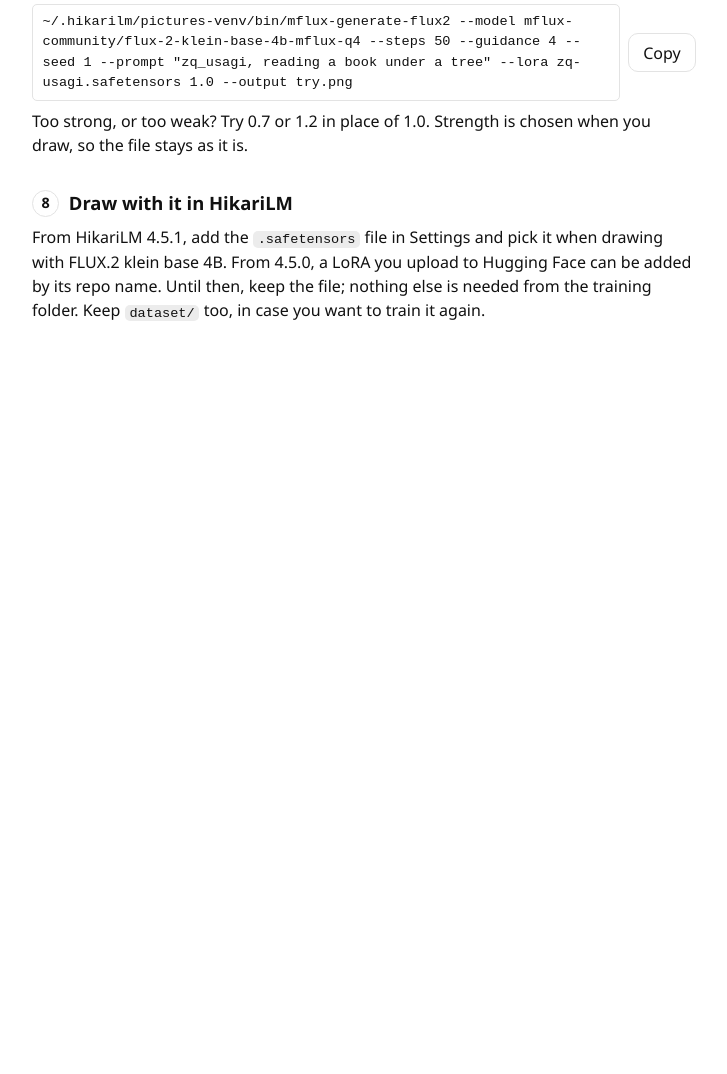
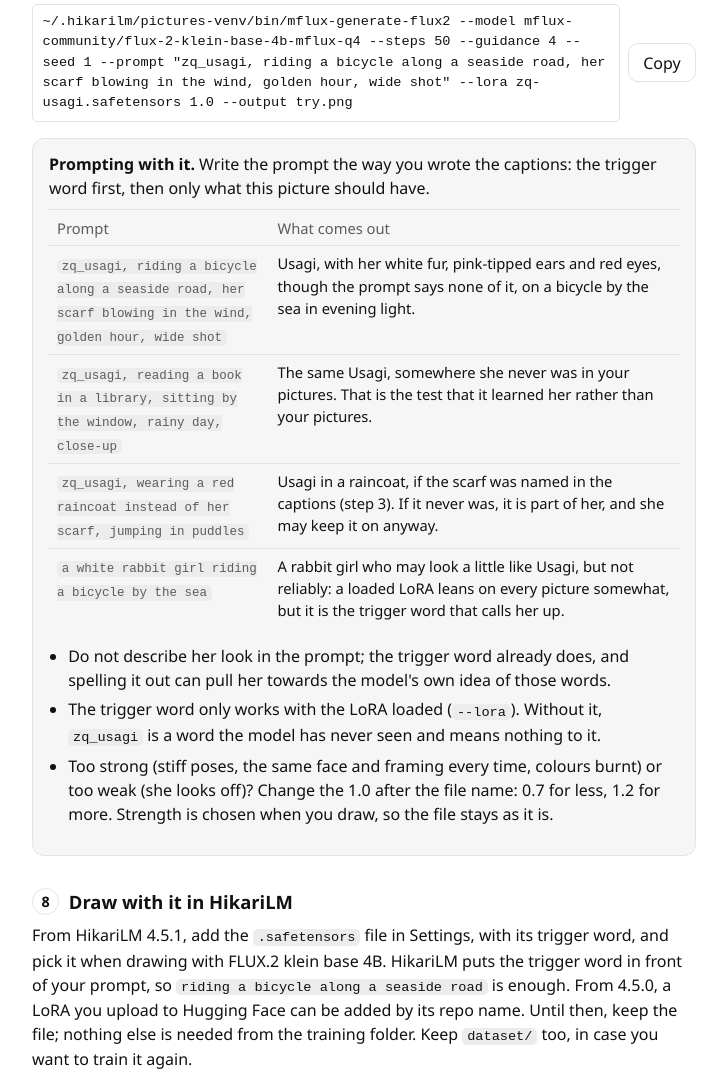
Before and after one commit to Raiden-Makoto/HikariLM, a plain HTML site: page web/setup-lora.html in a window 1280 px wide. Shown: the part 5177-6251 px from the top of the page, without its empty margins (276-1003 px from the left). Before the commit the page ends 5565 px from the top, so only its background shows below. Drawn offline with Linux system fonts and the light colour scheme.

Commit message:
LoRA page: prompting with zq_usagi, with what each prompt gives

```diff
--- a/web/setup-lora.html
+++ b/web/setup-lora.html
@@ -170,13 +170,28 @@
       <p>and give it a name you will know:</p>
       <div class="setup-command"><code>mv 0001400_adapter.safetensors zq-usagi.safetensors</code></div>
       <p>Draw with it to see it work, at full strength (the 1.0 after its name):</p>
-      <div class="setup-command"><code>~/.hikarilm/pictures-venv/bin/mflux-generate-flux2 --model mflux-community/flux-2-klein-base-4b-mflux-q4 --steps 50 --guidance 4 --seed 1 --prompt "zq_usagi, reading a book under a tree" --lora zq-usagi.safetensors 1.0 --output try.png</code></div>
-      <p>Too strong, or too weak? Try 0.7 or 1.2 in place of 1.0. Strength is chosen when you draw, so the file stays as it is.</p>
+      <div class="setup-command"><code>~/.hikarilm/pictures-venv/bin/mflux-generate-flux2 --model mflux-community/flux-2-klein-base-4b-mflux-q4 --steps 50 --guidance 4 --seed 1 --prompt "zq_usagi, riding a bicycle along a seaside road, her scarf blowing in the wind, golden hour, wide shot" --lora zq-usagi.safetensors 1.0 --output try.png</code></div>
+
+      <div class="setup-example">
+        <p><strong>Prompting with it.</strong> Write the prompt the way you wrote the captions: the trigger word first, then only what this picture should have.</p>
+        <table>
+          <tr><th>Prompt</th><th>What comes out</th></tr>
+          <tr><td><code>zq_usagi, riding a bicycle along a seaside road, her scarf blowing in the wind, golden hour, wide shot</code></td><td>Usagi, with her white fur, pink-tipped ears and red eyes, though the prompt says none of it, on a bicycle by the sea in evening light.</td></tr>
+          <tr><td><code>zq_usagi, reading a book in a library, sitting by the window, rainy day, close-up</code></td><td>The same Usagi, somewhere she never was in your pictures. That is the test that it learned her rather than your pictures.</td></tr>
+          <tr><td><code>zq_usagi, wearing a red raincoat instead of her scarf, jumping in puddles</code></td><td>Usagi in a raincoat, if the scarf was named in the captions (step 3). If it never was, it is part of her, and she may keep it on anyway.</td></tr>
+          <tr><td><code>a white rabbit girl riding a bicycle by the sea</code></td><td>A rabbit girl who may look a little like Usagi, but not reliably: a loaded LoRA leans on every picture somewhat, but it is the trigger word that calls her up.</td></tr>
+        </table>
+        <ul>
+          <li>Do not describe her look in the prompt; the trigger word already does, and spelling it out can pull her towards the model's own idea of those words.</li>
+          <li>The trigger word only works with the LoRA loaded (<code>--lora</code>). Without it, <code>zq_usagi</code> is a word the model has never seen and means nothing to it.</li>
+          <li>Too strong (stiff poses, the same face and framing every time, colours burnt) or too weak (she looks off)? Change the 1.0 after the file name: 0.7 for less, 1.2 for more. Strength is chosen when you draw, so the file stays as it is.</li>
+        </ul>
+      </div>
     </section>
 
     <section class="setup-step">
       <h2><span class="setup-number">8</span> Draw with it in HikariLM</h2>
-      <p>From HikariLM 4.5.1, add the <code>.safetensors</code> file in Settings and pick it when drawing with FLUX.2 klein base 4B. From 4.5.0, a LoRA you upload to Hugging Face can be added by its repo name. Until then, keep the file; nothing else is needed from the training folder. Keep <code>dataset/</code> too, in case you want to train it again.</p>
+      <p>From HikariLM 4.5.1, add the <code>.safetensors</code> file in Settings, with its trigger word, and pick it when drawing with FLUX.2 klein base 4B. HikariLM puts the trigger word in front of your prompt, so <code>riding a bicycle along a seaside road</code> is enough. From 4.5.0, a LoRA you upload to Hugging Face can be added by its repo name. Until then, keep the file; nothing else is needed from the training folder. Keep <code>dataset/</code> too, in case you want to train it again.</p>
     </section>
   </main>
 </body>
```
